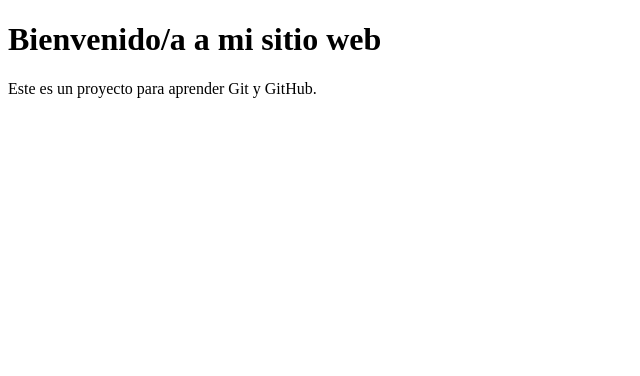
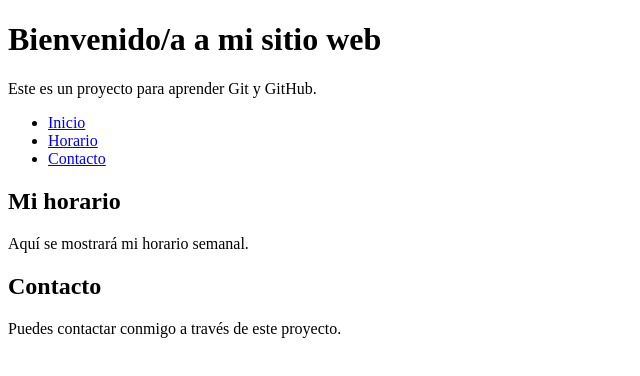
Before and after one commit to darlanzonly/mi-web-git, a plain HTML site: page index.html in a window 1280 px wide. Shown: the whole page, without its empty margins (0-640 px from the left). Drawn offline with Linux system fonts and the light colour scheme.

Commit message:
Añadir menú de navegación

```diff
--- a/index.html
+++ b/index.html
@@ -1,3 +1,4 @@
+
 <!DOCTYPE html>
 <html lang="es">
 <head>
@@ -6,7 +7,29 @@
     <title>Mi Proyecto Web</title>
 </head>
 <body>
-    <h1>Bienvenido/a a mi sitio web</h1>
-    <p>Este es un proyecto para aprender Git y GitHub.</p>
+    <header id="inicio">
+        <h1>Bienvenido/a a mi sitio web</h1>
+        <p>Este es un proyecto para aprender Git y GitHub.</p>
+
+        <nav>
+            <ul>
+                <li><a href="#inicio">Inicio</a></li>
+                <li><a href="#horario">Horario</a></li>
+                <li><a href="#contacto">Contacto</a></li>
+            </ul>
+        </nav>
+    </header>
+
+    <main>
+        <section id="horario">
+            <h2>Mi horario</h2>
+            <p>Aquí se mostrará mi horario semanal.</p>
+        </section>
+
+        <section id="contacto">
+            <h2>Contacto</h2>
+            <p>Puedes contactar conmigo a través de este proyecto.</p>
+        </section>
+    </main>
 </body>
 </html>
```
